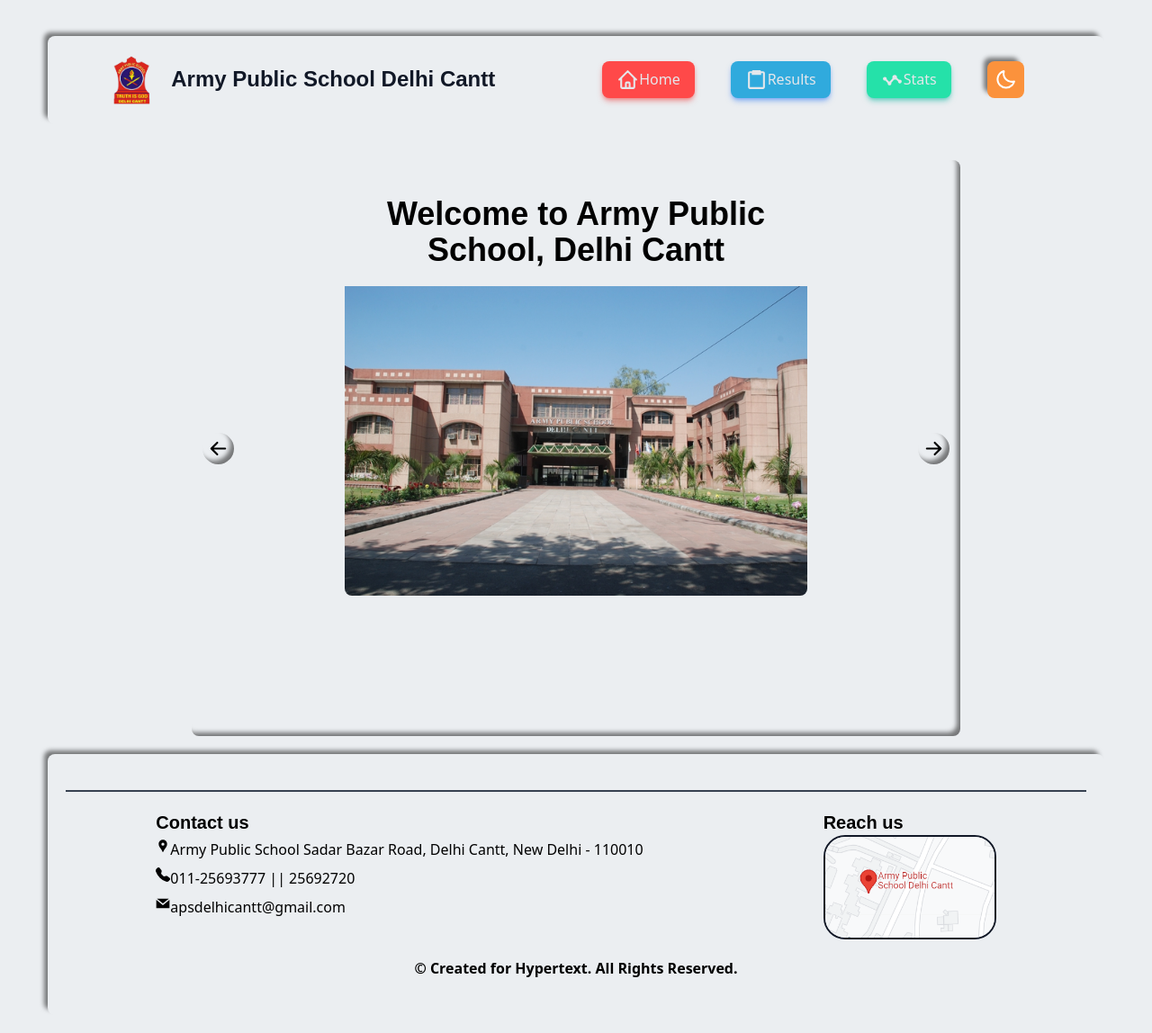
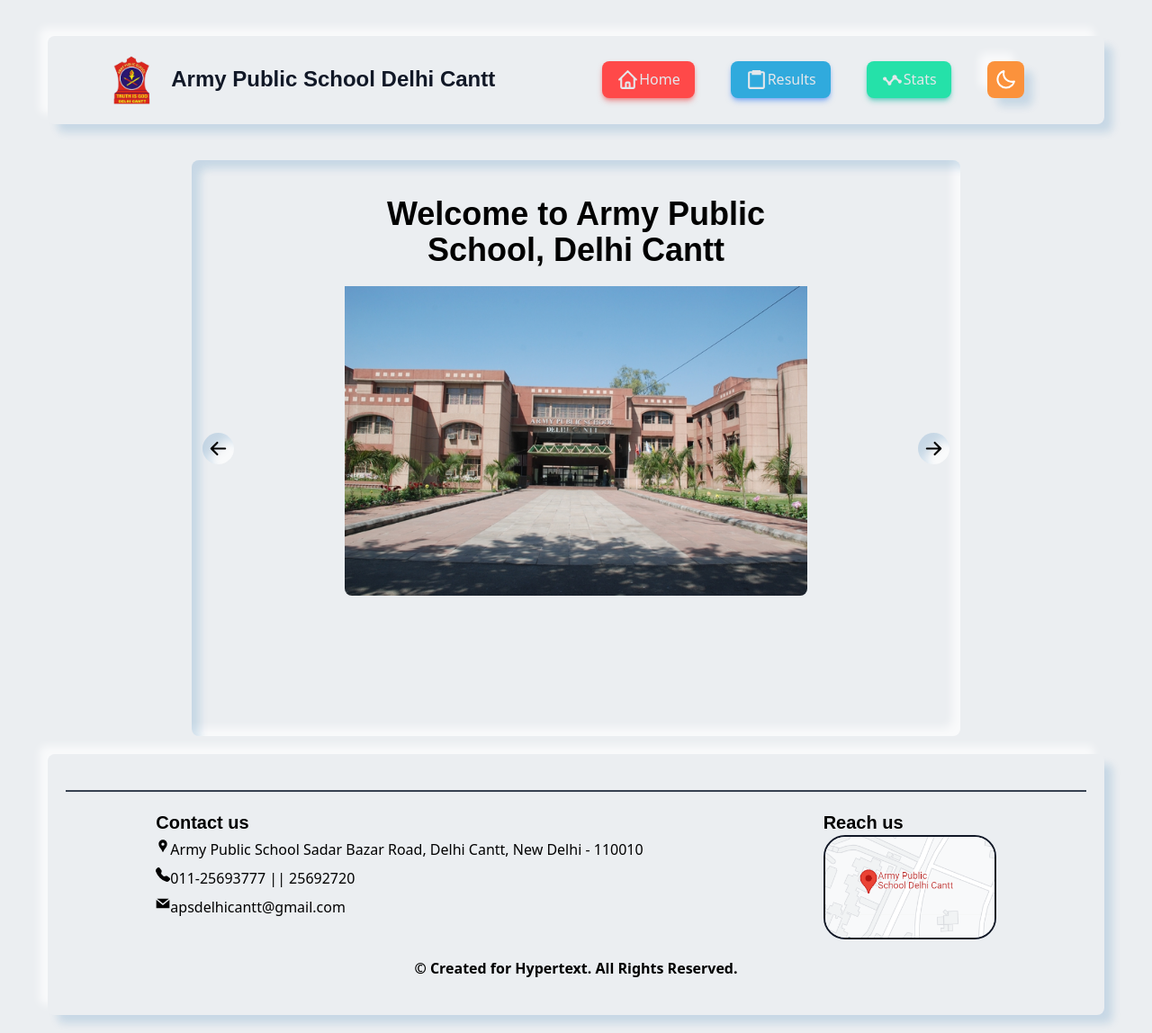
Before and after one commit to JadugarKalakaboola/Project-Hypertext, a Next.js app: page / in a window 1280 px wide. Shown: the whole page at 90% size. Built offline with nearby package versions, Linux system fonts and the light colour scheme; a web font is replaced by a local one.

Commit message:
Fixed Styling Glitch

```diff
--- a/components/Footer.js
+++ b/components/Footer.js
@@ -8,14 +8,16 @@
 
     const {systemTheme, theme, setTheme} = useTheme();
 
-    const buttonStyles = theme === 'light' ? {
-        boxShadow: "10px 10px 10px -1px rgba(10, 99, 169, 0.16),-10px -10px 10px -1px rgba(255, 255, 255, 0.70)"
-    } : {
+    const lightButtonStyles = {
+        boxShadow: "10px 10px 10px -1px rgba(10, 99, 169, 0.16), -10px -10px 10px -1px rgba(255, 255, 255, 0.70)"
+    }
+
+    const darkButtonStyles = {
         boxShadow: "5px 5px 5px -1px rgba(255, 255, 255, 0.05), -5px -5px 5px -1px rgba(0, 0, 0, 0.5)"
     }
 
     return(
-        <div style={buttonStyles} className="w-11/12 px-5 py-10 mx-auto rounded-lg">
+        <div style={theme === 'dark' ? darkButtonStyles : lightButtonStyles} className="w-11/12 px-5 py-10 mx-auto rounded-lg">
             <div className='bg-gray-700 h-0.5 w-full dark:bg-gray-300'></div>
             <div className="flex justify-around pt-5">
                 <div>
--- a/components/Navbar.js
+++ b/components/Navbar.js
@@ -28,30 +28,31 @@
 
         if (currentTheme === 'dark') {
             return(
-                <li style={buttonStyles} className="flex mx-5 px-2 py-2 rounded-lg cursor-pointer bg-orange-400 shadow-md shadow-orange-500/50" onClick={() => {setTheme('light')}}>
+                <li style={theme === 'dark' ? darkButtonStyles : lightButtonStyles} className="flex mx-5 px-2 py-2 rounded-lg cursor-pointer bg-orange-400 shadow-md shadow-orange-500/50" onClick={() => {setTheme('light')}}>
                     <BiSun size={25} fill="white"/>
                 </li>
             )
         } else {
             return(
-                <li style={buttonStyles} className="flex mx-5 px-2 py-2 rounded-lg cursor-pointer bg-orange-400  shadow-md shadow-orange-500/50" onClick={() => {setTheme('dark')}}>
+                <li style={theme === 'dark' ? darkButtonStyles : lightButtonStyles} className="flex mx-5 px-2 py-2 rounded-lg cursor-pointer bg-orange-400  shadow-md shadow-orange-500/50" onClick={() => {setTheme('dark')}}>
                     <BiMoon size={25} fill="white"/>
                 </li>
             )
         }
     }
 
-    const buttonStyles = theme === 'light' ? {
+
+    const lightButtonStyles = {
         boxShadow: "10px 10px 10px -1px rgba(10, 99, 169, 0.16), -10px -10px 10px -1px rgba(255, 255, 255, 0.70)"
-    } : {
+    }
+
+    const darkButtonStyles = {
         boxShadow: "5px 5px 5px -1px rgba(255, 255, 255, 0.05), -5px -5px 5px -1px rgba(0, 0, 0, 0.5)"
     }
 
-
-
     return(
         <div className="w-screen py-5">
-            <div className="w-11/12 mx-auto rounded-lg" style={buttonStyles}>
+            <div className="w-11/12 mx-auto rounded-lg" style={theme === 'dark' ? darkButtonStyles : lightButtonStyles}>
                 <div className="lg:flex py-5 px-5 lg:w-11/12 mx-auto justify-between">
                     <Link href='/'>
                         <div className="flex mx-auto lg:mx-0 cursor-pointer">
--- a/pages/index.js
+++ b/pages/index.js
@@ -38,25 +38,27 @@
     }
   }
 
+  const lightButtonStyles = {
+    boxShadow: "inset 10px 10px 10px -1px rgba(10, 99, 169, 0.16),inset -10px -10px 10px -1px rgba(255, 255, 255, 0.70)"
+  }
 
-  const pressedButtonStyles = theme === 'light' ? {
-      boxShadow: "inset 10px 10px 10px -1px rgba(10, 99, 169, 0.16),inset -10px -10px 10px -1px rgba(255, 255, 255, 0.70)"
-  } : {
+  const darkButtonStyles = {
+    boxShadow: "inset 5px 5px 5px -1px rgba(255, 255, 255, 0.05), inset -5px -5px 5px -1px rgba(0, 0, 0, 0.5)"
+  }
+
+  const lightPressedButtonStyles = {
+    boxShadow: "inset 10px 10px 10px -1px rgba(10, 99, 169, 0.16),inset -10px -10px 10px -1px rgba(255, 255, 255, 0.70)"
+  }
+
+  const darkPressedButtonStyles = {
       boxShadow: "inset 5px 5px 5px -1px rgba(255, 255, 255, 0.05), inset -5px -5px 5px -1px rgba(0, 0, 0, 0.5)"
   }
-
-  const buttonStyles = theme === 'light' ? {
-      boxShadow: "10px 10px 10px -1px rgba(10, 99, 169, 0.16),-10px -10px 10px -1px rgba(255, 255, 255, 0.70)"
-  } : {
-      boxShadow: "5px 5px 5px -1px rgba(255, 255, 255, 0.05), -5px -5px 5px -1px rgba(0, 0, 0, 0.5)"
-  }
-
 
   return(
     <ContainerBlock>
       <div className="py-5">
-        <div style={pressedButtonStyles} className="carousels flex lg:w-8/12 w-11/12 mx-auto rounded-lg">
-          <div className="switch-left flex flex-col justify-center ml-3 cursor-pointer" onClick={prevSlide}><BsArrowLeftShort style={pressedButtonStyles} className="rounded-full" size={35}/></div>
+        <div style={theme === 'dark' ? darkButtonStyles : lightButtonStyles} className="carousels flex lg:w-8/12 w-11/12 mx-auto rounded-lg">
+          <div className="switch-left flex flex-col justify-center ml-3 cursor-pointer" onClick={prevSlide}><BsArrowLeftShort style={theme === 'dark' ? darkPressedButtonStyles : lightPressedButtonStyles} className="rounded-full" size={35}/></div>
           {carouselIndex === 1 && <div className="carousel-1 mx-auto lg:w-9/12 lg:h-[80vh]">
             <div className="p-10 text-center">
               <p className="text-4xl font-bold font-Finlandica">Welcome to Army Public School, Delhi Cantt</p>
@@ -164,7 +166,7 @@
               </div>
             </div>
           </div>}
-          <div className="switch-right flex flex-col justify-center mr-3 cursor-pointer" onClick={nextSlide}><BsArrowRightShort style={pressedButtonStyles} className="rounded-full" size={35}/></div>
+          <div className="switch-right flex flex-col justify-center mr-3 cursor-pointer" onClick={nextSlide}><BsArrowRightShort style={theme === 'dark' ? darkPressedButtonStyles : lightPressedButtonStyles} className="rounded-full" size={35}/></div>
         </div>
       </div>
     </ContainerBlock>
```
Also changed, not shown: pages/stats.js (line endings or trailing spaces).
